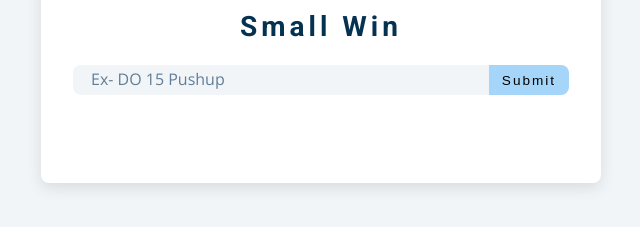
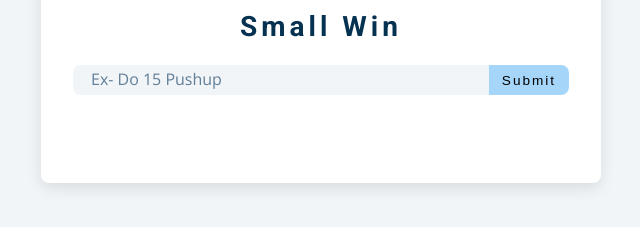
Before and after one commit to Yerer500/Small-win.github.io, a plain HTML site: page index.html in a window 1280 px wide. Shown: the part 183-410 px from the top of the page, 319-959 px from the left. Drawn offline with nearby package versions, Linux system fonts and the light colour scheme.

Commit message:
No change

```diff
--- a/index.html
+++ b/index.html
@@ -19,7 +19,7 @@
         <p class="alert"></p>
         <h3>Small win</h3>
         <div class="form-control">
-          <input type="text" id="grocery" placeholder="Ex- DO 15 Pushup" />
+          <input type="text" id="grocery" placeholder="Ex- Do 15 Pushup" />
           <button type="submit" class="submit-btn">submit</button>
         </div>
       </form>
```
